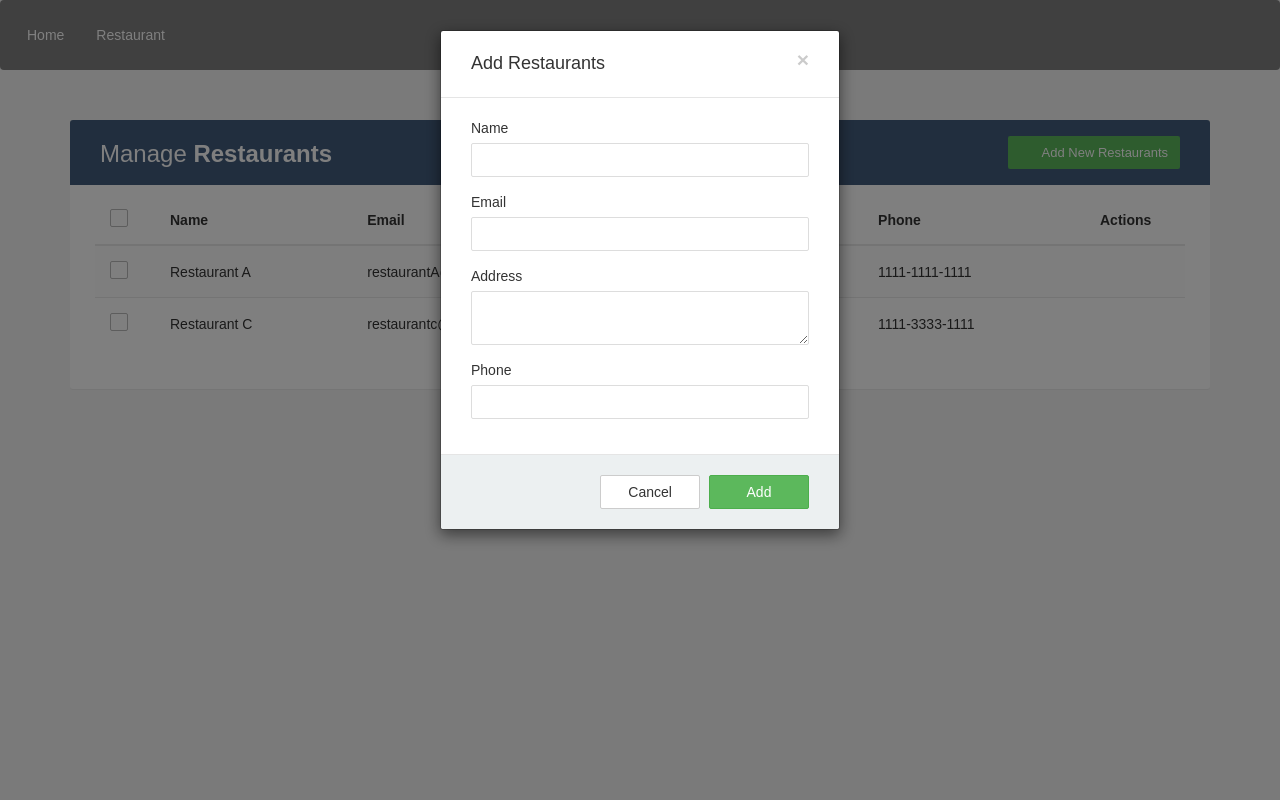
After one commit to ysebastian-student-work-cdu/assessments-2-and-4-hit237-group-12, a Django app: template Assignment_4/myapp/templates/operations.html in a window 1280 px wide, after a click that opens the changed part. The commit adds this page. Run offline with Django 4.2, Linux system fonts and the light colour scheme; the template is opened without the code that fills it: values that come from a table or form of the project are taken from there, others are empty; data comes from the database, SQL or seed files in the repository; both versions use the stored data as it was after the commit; some libraries are stand-ins or nearby versions.

Commit message:
Updating

```diff
--- a/Assignment_4/myapp/templates/index.html
+++ b/Assignment_4/myapp/templates/index.html
@@ -106,6 +106,7 @@
     <nav class="navbar">
         <div class="navbar-left">
           <a href="{% url 'home' %}">Home</a>
+          <a href="{% url 'operation' %}">Restaurant</a>
         </div>
     </nav>
     <br>
--- /dev/null
+++ b/Assignment_4/myapp/templates/operations.html
@@ -0,0 +1,448 @@
+<!DOCTYPE html>
+<html lang="en">
+<head>
+<meta charset="utf-8">
+<meta http-equiv="X-UA-Compatible" content="IE=edge">
+<meta name="viewport" content="width=device-width, initial-scale=1">
+<title>Operations</title>
+<link rel="stylesheet" href="https://fonts.googleapis.com/css?family=Roboto|Varela+Round">
+<link rel="stylesheet" href="https://fonts.googleapis.com/icon?family=Material+Icons">
+<link rel="stylesheet" href="https://maxcdn.bootstrapcdn.com/font-awesome/4.7.0/css/font-awesome.min.css">
+<link rel="stylesheet" href="https://maxcdn.bootstrapcdn.com/bootstrap/3.3.7/css/bootstrap.min.css">
+<script src="https://ajax.googleapis.com/ajax/libs/jquery/1.12.4/jquery.min.js"></script>
+<script src="https://maxcdn.bootstrapcdn.com/bootstrap/3.3.7/js/bootstrap.min.js"></script>
+<style>
+	.table-wrapper {
+        background: #fff;
+        padding: 20px 25px;
+        margin: 30px 0;
+		border-radius: 3px;
+        box-shadow: 0 1px 1px rgba(0,0,0,.05);
+    }
+	.table-title {
+		padding-bottom: 15px;
+		background: #435d7d;
+		color: #fff;
+		padding: 16px 30px;
+		margin: -20px -25px 10px;
+		border-radius: 3px 3px 0 0;
+    }
+    .table-title h2 {
+		margin: 5px 0 0;
+		font-size: 24px;
+	}
+	.table-title .btn-group {
+		float: right;
+	}
+	.table-title .btn {
+		color: #fff;
+		float: right;
+		font-size: 13px;
+		border: none;
+		min-width: 50px;
+		border-radius: 2px;
+		border: none;
+		outline: none !important;
+		margin-left: 10px;
+	}
+	.table-title .btn i {
+		float: left;
+		font-size: 21px;
+		margin-right: 5px;
+	}
+	.table-title .btn span {
+		float: left;
+		margin-top: 2px;
+	}
+    table.table tr th, table.table tr td {
+        border-color: #e9e9e9;
+		padding: 12px 15px;
+		vertical-align: middle;
+    }
+	table.table tr th:first-child {
+		width: 60px;
+	}
+	table.table tr th:last-child {
+		width: 100px;
+	}
+    table.table-striped tbody tr:nth-of-type(odd) {
+    	background-color: #fcfcfc;
+	}
+	table.table-striped.table-hover tbody tr:hover {
+		background: #f5f5f5;
+	}
+    table.table th i {
+        font-size: 13px;
+        margin: 0 5px;
+        cursor: pointer;
+    }
+    table.table td:last-child i {
+		opacity: 0.9;
+		font-size: 22px;
+        margin: 0 5px;
+    }
+	table.table td a {
+		font-weight: bold;
+		color: #566787;
+		display: inline-block;
+		text-decoration: none;
+		outline: none !important;
+	}
+	table.table td a:hover {
+		color: #2196F3;
+	}
+	table.table td a.edit {
+        color: #FFC107;
+    }
+    table.table td a.delete {
+        color: #F44336;
+    }
+    table.table td i {
+        font-size: 19px;
+    }
+	table.table .avatar {
+		border-radius: 50%;
+		vertical-align: middle;
+		margin-right: 10px;
+	}
+    .pagination {
+        float: right;
+        margin: 0 0 5px;
+    }
+    .pagination li a {
+        border: none;
+        font-size: 13px;
+        min-width: 30px;
+        min-height: 30px;
+        color: #999;
+        margin: 0 2px;
+        line-height: 30px;
+        border-radius: 2px !important;
+        text-align: center;
+        padding: 0 6px;
+    }
+    .pagination li a:hover {
+        color: #666;
+    }
+    .pagination li.active a, .pagination li.active a.page-link {
+        background: #03A9F4;
+    }
+    .pagination li.active a:hover {
+        background: #0397d6;
+    }
+	.pagination li.disabled i {
+        color: #ccc;
+    }
+    .pagination li i {
+        font-size: 16px;
+        padding-top: 6px
+    }
+    .hint-text {
+        float: left;
+        margin-top: 10px;
+        font-size: 13px;
+    }
+	/* Custom checkbox */
+	.custom-checkbox {
+		position: relative;
+	}
+	.custom-checkbox input[type="checkbox"] {
+		opacity: 0;
+		position: absolute;
+		margin: 5px 0 0 3px;
+		z-index: 9;
+	}
+	.custom-checkbox label:before{
+		width: 18px;
+		height: 18px;
+	}
+	.custom-checkbox label:before {
+		content: '';
+		margin-right: 10px;
+		display: inline-block;
+		vertical-align: text-top;
+		background: white;
+		border: 1px solid #bbb;
+		border-radius: 2px;
+		box-sizing: border-box;
+		z-index: 2;
+	}
+	.custom-checkbox input[type="checkbox"]:checked + label:after {
+		content: '';
+		position: absolute;
+		left: 6px;
+		top: 3px;
+		width: 6px;
+		height: 11px;
+		border: solid #000;
+		border-width: 0 3px 3px 0;
+		transform: inherit;
+		z-index: 3;
+		transform: rotateZ(45deg);
+	}
+	.custom-checkbox input[type="checkbox"]:checked + label:before {
+		border-color: #03A9F4;
+		background: #03A9F4;
+	}
+	.custom-checkbox input[type="checkbox"]:checked + label:after {
+		border-color: #fff;
+	}
+	.custom-checkbox input[type="checkbox"]:disabled + label:before {
+		color: #b8b8b8;
+		cursor: auto;
+		box-shadow: none;
+		background: #ddd;
+	}
+	/* Modal styles */
+	.modal .modal-dialog {
+		max-width: 400px;
+	}
+	.modal .modal-header, .modal .modal-body, .modal .modal-footer {
+		padding: 20px 30px;
+	}
+	.modal .modal-content {
+		border-radius: 3px;
+	}
+	.modal .modal-footer {
+		background: #ecf0f1;
+		border-radius: 0 0 3px 3px;
+	}
+    .modal .modal-title {
+        display: inline-block;
+    }
+	.modal .form-control {
+		border-radius: 2px;
+		box-shadow: none;
+		border-color: #dddddd;
+	}
+	.modal textarea.form-control {
+		resize: vertical;
+	}
+	.modal .btn {
+		border-radius: 2px;
+		min-width: 100px;
+	}
+	.modal form label {
+		font-weight: normal;
+	}
+
+	.navbar {
+          background-color: gray;
+          overflow: hidden;
+          display: flex;
+          justify-content: flex-start;
+          padding: 10px;
+        }
+
+        .navbar-left {
+          display: flex;
+          align-items: center;
+        }
+
+        .navbar a {
+          color: white;
+          text-align: center;
+          padding: 14px 16px;
+          text-decoration: none;
+        }
+
+        .navbar a:hover {
+          background-color: #ddd;
+          color: black;
+        }
+		body {
+        font-family: Arial, sans-serif;
+        background-color: #f5f5f5;
+        color: #333;
+        animation: fadein 1s ease-in-out;
+        overflow-x: hidden;
+        }
+
+
+</style>
+
+  <body>
+    <nav class="navbar">
+        <div class="navbar-left">
+          <a href="{% url 'home' %}">Home</a>
+          <a href="{% url 'operation' %}">Restaurant</a>
+        </div>
+
+    </nav>
+    <div class="container">
+        <div class="table-wrapper">
+            <div class="table-title">
+                <div class="row">
+                    <div class="col-sm-6">
+						<h2>Manage <b>Restaurants</b></h2>
+					</div>
+					<div class="col-sm-6">
+						<a href="#addRestaurantModal" class="btn btn-success" data-toggle="modal"><i class="material-icons">&#xE147;</i> <span>Add New Restaurants</span></a>
+					</div>
+                </div>
+            </div>
+            <table class="table table-striped table-hover">
+                <thead>
+                    <tr>
+						<th>
+							<span class="custom-checkbox">
+								<input type="checkbox" id="selectAll">
+								<label for="selectAll"></label>
+							</span>
+						</th>
+                        <th>Name</th>
+                        <th>Email</th>
+						<th>Address</th>
+                        <th>Phone</th>
+                        <th>Actions</th>
+                    </tr>
+                </thead>
+                <tbody>
+                  {% for i in res %}
+
+                    <tr>
+						<td>
+							<span class="custom-checkbox">
+								<input type="checkbox" id="checkbox1" name="options[]" value="1">
+								<label for="checkbox1"></label>
+							</span>
+						</td>
+                        <td>{{i.name}}</td>
+                        <td>{{i.email}}</td>
+						<td>{{i.address}}</td>
+                        <td>{{i.phone}}</td>
+                        <td>
+                            <a href="#editRestaurantModal-{{forloop.counter}}" class="edit" data-toggle="modal"><i class="material-icons" data-toggle="tooltip" title="Edit">&#xE254;</i></a>
+                            <a href="#deleteRestaurantModal-{{forloop.counter}}" class="delete" data-toggle="modal"><i class="material-icons" data-toggle="tooltip" title="Delete">&#xE872;</i></a>
+                        </td>
+                    </tr>
+                    {% endfor %}
+
+                </tbody>
+            </table>
+    </div>
+	<!-- Add Modal HTML -->
+	<div id="addRestaurantModal" class="modal fade">
+		<div class="modal-dialog">
+			<div class="modal-content">
+				<form action="{% url 'add' %}" method="post">
+          {% csrf_token %}
+					<div class="modal-header">
+						<h4 class="modal-title">Add Restaurants</h4>
+						<button type="button" class="close" data-dismiss="modal" aria-hidden="true">&times;</button>
+					</div>
+					<div class="modal-body">
+						<div class="form-group">
+							<label>Name</label>
+							<input name="name" type="text" class="form-control" required>
+						</div>
+						<div class="form-group">
+							<label>Email</label>
+							<input name="email" type="email" class="form-control" required>
+						</div>
+						<div class="form-group">
+							<label>Address</label>
+							<textarea name="address" class="form-control" required></textarea>
+						</div>
+						<div class="form-group">
+							<label>Phone</label>
+							<input name="phone" type="text" class="form-control" required>
+						</div>
+					</div>
+					<div class="modal-footer">
+						<input type="button" class="btn btn-default" data-dismiss="modal" value="Cancel">
+						<input type="submit" class="btn btn-success" value="Add">
+					</div>
+				</form>
+			</div>
+		</div>
+	</div>
+	<!-- Edit Modal HTML -->
+  {% for i in res %}
+	<div id="editRestaurantModal-{{forloop.counter}}" class="modal fade">
+		<div class="modal-dialog">
+			<div class="modal-content">
+				<form action="/update/{{i.id}}" method="post">
+          {% csrf_token %}
+					<div class="modal-header">
+						<h4 class="modal-title">Edit Restaurants</h4>
+						<button type="button" class="close" data-dismiss="modal" aria-hidden="true">&times;</button>
+					</div>
+					<div class="modal-body">
+						<div class="form-group">
+							<label>Name</label>
+							<input name="name" value="{{i.name}}" type="text" class="form-control" required>
+						</div>
+						<div class="form-group">
+							<label>Email</label>
+							<input name="email" value="{{i.email}}" type="email" class="form-control" required>
+						</div>
+						<div class="form-group">
+							<label>Address</label>
+							<textarea name="address" class="form-control" required>{{i.address}}</textarea>></textarea>
+						</div>
+						<div class="form-group">
+							<label>Phone</label>
+							<input name="phone" value="{{i.phone}}" type="text" class="form-control" required>
+						</div>
+					</div>
+					<div class="modal-footer">
+						<input type="button" class="btn btn-default" data-dismiss="modal" value="Cancel">
+						<input type="submit" class="btn btn-info" value="Update">
+					</div>
+				</form>
+			</div>
+		</div>
+	</div>
+  {% endfor %}
+	<!-- Delete Modal HTML -->
+  {% for i in res %}
+	<div id="deleteRestaurantModal-{{forloop.counter}}" class="modal fade">
+		<div class="modal-dialog">
+			<div class="modal-content">
+				<form>
+					<div class="modal-header">
+						<h4 class="modal-title">Delete Restaurants</h4>
+						<button type="button" class="close" data-dismiss="modal" aria-hidden="true">&times;</button>
+					</div>
+					<div class="modal-body">
+						<p>Are you sure you want to delete these Records?</p>
+						<p class="text-warning"><small>{{i.name}}</small></p>
+					</div>
+					<div class="modal-footer">
+						<input type="button" class="btn btn-default" data-dismiss="modal" value="Cancel">
+						<a href="/delete/{{i.id}}" type="submit" class="btn btn-danger">Delete</a>
+					</div>
+				</form>
+			</div>
+		</div>
+	</div>
+  {% endfor %}
+
+</body>
+<script>
+  $(document).ready(function(){
+	// Activate tooltip
+	$('[data-toggle="tooltip"]').tooltip();
+
+	// Select/Deselect checkboxes
+	var checkbox = $('table tbody input[type="checkbox"]');
+	$("#selectAll").click(function(){
+		if(this.checked){
+			checkbox.each(function(){
+				this.checked = true;
+			});
+		} else{
+			checkbox.each(function(){
+				this.checked = false;
+			});
+		}
+	});
+	checkbox.click(function(){
+		if(!this.checked){
+			$("#selectAll").prop("checked", false);
+		}
+	});
+});
+</script>
+</html>
```
Also changed, not shown: Assignment_4/myapp/views.py (+59 -0 lines), Assignment_4/Readme.txt, Assignment_4/db.sqlite3.
